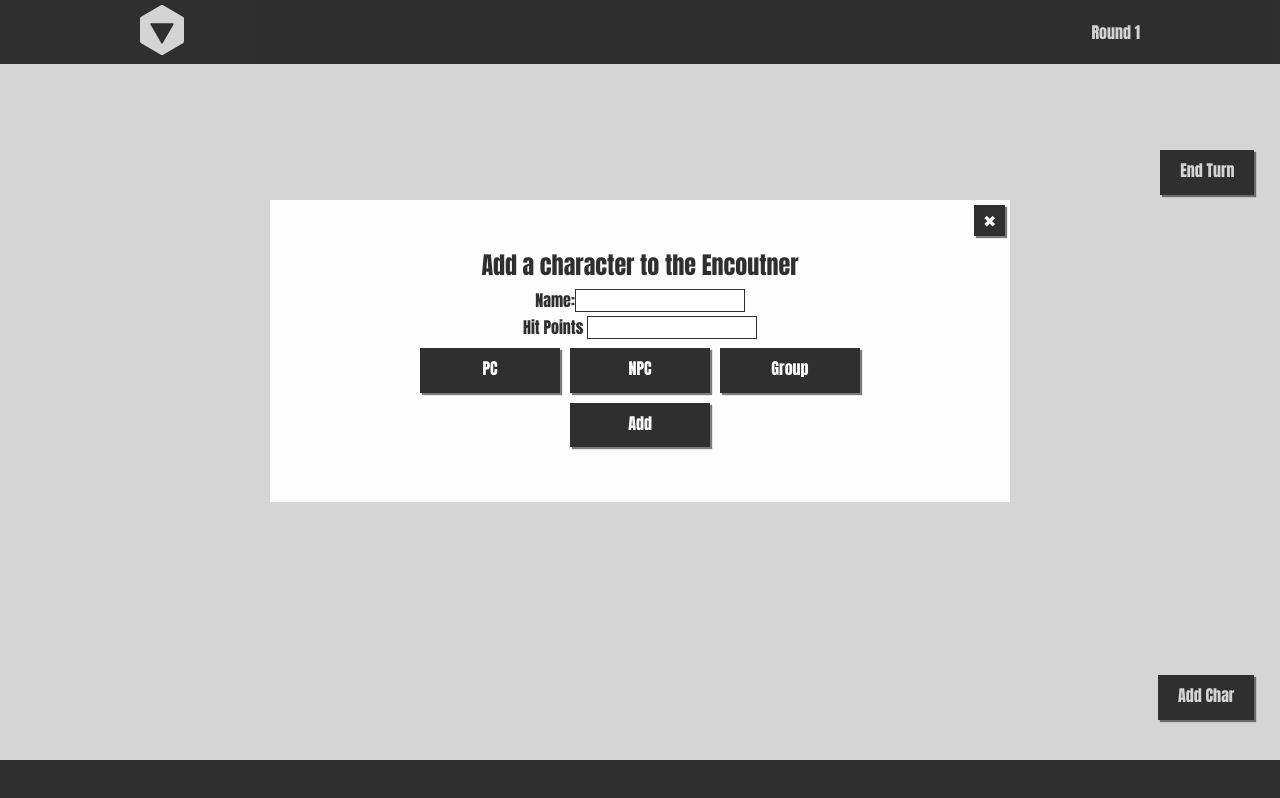
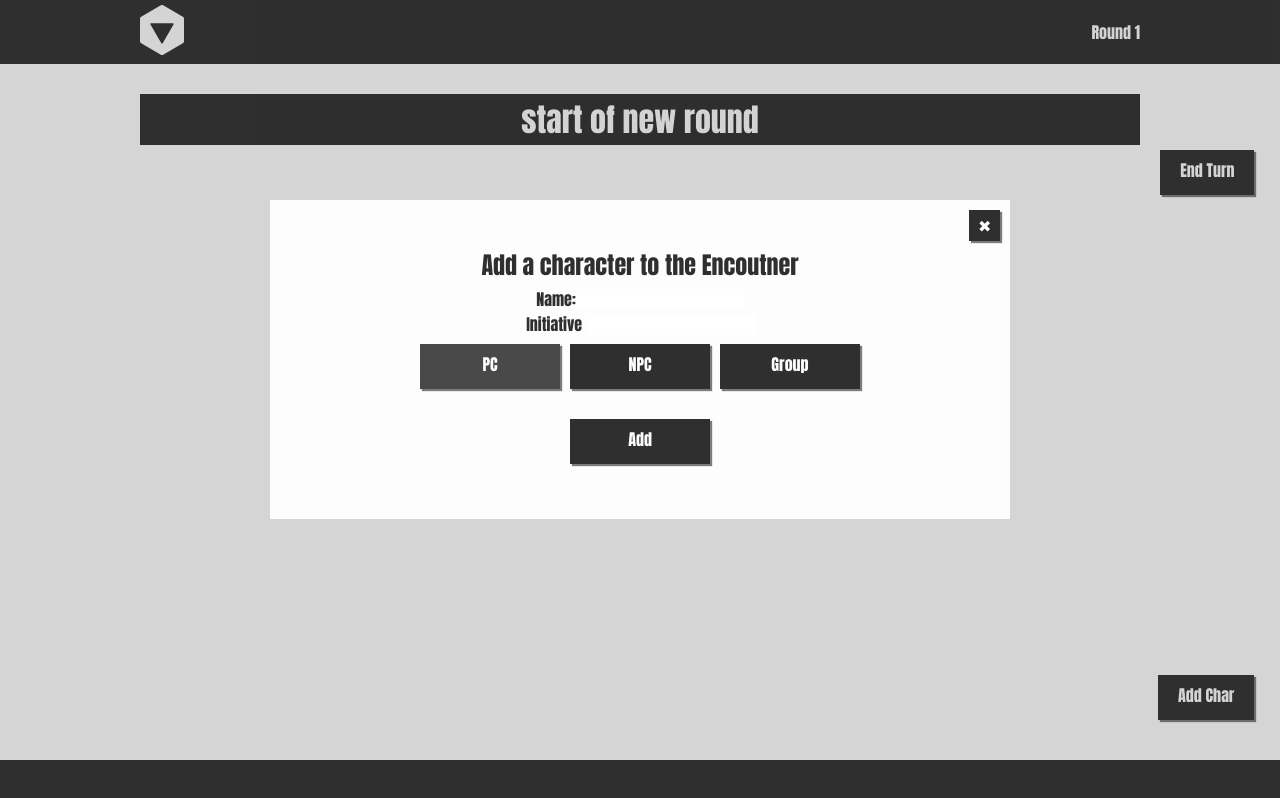
Before and after one commit to patrickwroach/inc, a React app: page / in a window 1280 px wide. Both pictures are taken after a click on the element "Add Char". Built offline with nearby package versions, Linux system fonts and the light colour scheme.

Commit message:
Creating key's based on a chardata prop
Currently setting the key to the init, but just as an example

```diff
--- a/components/Presentational/Encounter.jsx
+++ b/components/Presentational/Encounter.jsx
@@ -7,25 +7,34 @@ export class Encounter extends React.Component {
   constructor(props) {
     super(props);
         this.state={
-                    CharData:[],
+                    CharData:[ {
+                        name:"start of new round",
+                        type:"nonChar",
+                        init:-20,
+                        amount:1}
+                        ],
                     toggleWizard:'inactive',
-                    newName:'',
-                    newType:'',
-                    newHp:0,
+                    newName:'Unnamed',
+                    newType:'PC',
+                    newHp:1,
                     newInit:0,
-                    newAmount:[0],
-                    amountVis:'hidden'
+                    newAmount:1,
+                    amountVis:'hidden',
+                    hpVis:'hidden'
                      };
         this.addHp = this.addHp.bind(this);
         this.minusHp = this.minusHp.bind(this);
         this.addChar = this.addChar.bind(this);
         this.openWizard = this.openWizard.bind(this);
-        this.changeName = this.changeName.bind(this);
-        this.changeType= this.changeType.bind(this);
-        this.changeHp = this.changeHp.bind(this);
-        this.changeAmount= this.changeAmount.bind(this);
+        this.setNewName = this.setNewName.bind(this);
+        this.setNewType= this.setNewType.bind(this);
+        this.setNewHp = this.setNewHp.bind(this);
+        this.setNewInit = this.setNewInit.bind(this);
+        this.setNewAmount= this.setNewAmount.bind(this);
         this.showAmount = this.showAmount.bind(this);
         this.hideAmount = this.hideAmount.bind(this);
+        this.showHp = this.showHp.bind(this);
+        this.hideHp = this.hideHp.bind(this);
 
     }
 
@@ -67,9 +76,17 @@ export class Encounter extends React.Component {
                     amountVis:'hidden'
         })
     }
-    setAmountToOne(){
+    showHp(){
+         this.setState({
+                    hpVis:'displayed'
+        })
+    }
+    hideHp(){
+        this.setState({
+                    hpVis:'hidden'
+        })
+    }
 
-    }
    addChar(){
          var newArray = this.state.CharData.slice();
             newArray.push({
@@ -77,38 +94,44 @@ export class Encounter extends React.Component {
             type:this.state.newType,
             hp:this.state.newHp,
             hpmax:this.state.newHp,
+            init:this.state.newInit,
             amount:this.state.newAmount
 
         });
         this.setState({CharData:newArray,
                        toggleWizard:'inactive',
-                       newName:'',
-                        newType:'',
-                        newHp:0,
+                        newName:'Unnamed',
+                        newType:'PC',
+                        newHp:1,
                         newInit:0,
-                        newAmount:[0]
+                        newAmount:1
                         }
                        );
-
+         document.getElementById("char-wiz-form").reset();
 
    }
 
-    changeName(name) {
+    setNewName(name) {
             this.setState({
             newName: name
         });
      }
-    changeType(type) {
+    setNewInit(init) {
+            this.setState({
+            newInit: init
+        });
+     }
+    setNewType(type) {
             this.setState({
                 newType:type
             });
      }
-     changeHp(hp) {
+    setNewHp(hp) {
             this.setState({
             newHp: hp
         });
      }
-    changeAmount(amount) {
+    setNewAmount(amount) {
        this.setState({
             newAmount:amount
         });
@@ -134,7 +157,7 @@ export class Encounter extends React.Component {
     render() {
 
         const  InitGroups = this.state.CharData.map((CharData, index)=>
-            <li key={index}>
+            <li key={this.state.CharData[index].init }>
                 <InitGroup
                     //char data
                     target={index}
@@ -164,17 +187,21 @@ export class Encounter extends React.Component {
                 onClick={() => this.cycleTurn()}
             />
             <AddChar
-
                 onAddCharClick = {()=> this.addChar()}
                 toggleShowAmount = {()=> this.showAmount()}
                 toggleHideAmount = {()=> this.hideAmount()}
+                toggleShowHp = {()=> this.showHp()}
+                toggleHideHp = {()=> this.hideHp()}
                 amountVis = {this.state.amountVis}
+                hpVis = {this.state.hpVis}
                 toggleWizard = {this.state.toggleWizard}
                 closeWizard={() => this.closeWizard()}
-                onChangeName = {this.changeName}
-                onChangeType = {this.changeType}
-                onChangeHp = {this.changeHp}
-                onChangeAmount = {this.changeAmount}
+                onChangeName = {this.setNewName}
+                onChangeType = {this.setNewType}
+                onChangeHp = {this.setNewHp}
+                onChangeInit = {this.setNewInit}
+                onChangeAmount = {this.setNewAmount}
+                selectedType = {this.state.newType}
             />
         </ul>
         );
--- a/components/Presentational/addChar.jsx
+++ b/components/Presentational/addChar.jsx
@@ -3,15 +3,6 @@ import { Button } from './button.jsx';
 export class AddChar extends React.Component {
      constructor(props) {
     super(props);
-        this.state={
-                        name:"",
-                        type:"",
-                        hp:0,
-                        hpmax:0,
-                        init:0,
-                        amount:2,
-
-                    }
 
         this.handleNewName = this.handleNewName.bind(this);
         this.handleNewPC = this.handleNewPC.bind(this);
@@ -19,6 +10,7 @@ export class AddChar extends React.Component {
         this.handleNewNPC = this.handleNewNPC.bind(this);
         this.handleNewHp= this.handleNewHp.bind(this);
         this.handleNewAmount = this.handleNewAmount.bind(this);
+        this.handleNewInit = this.handleNewInit.bind(this);
 
 
      }
@@ -28,20 +20,35 @@ export class AddChar extends React.Component {
         this.props.onChangeName(name);
     }
 
+    handleNewInit(e) {
+    const init = e.target.value;
+    this.props.onChangeInit(init)
+    }
+
     handleNewPC() {
         const type='PC';
         this.props.onChangeType(type);
         this.props.toggleHideAmount();
+        this.props.toggleHideHp();
+        //Todo -reset here is clumsy
+        document.getElementById("NPC-entries").reset();
+        document.getElementById("Group-entries").reset();
+
     }
     handleNewNPC() {
         const type='NPC';
         this.props.onChangeType(type);
         this.props.toggleHideAmount();
+        this.props.toggleShowHp();
+        //Todo -reset here is clumsy
+        document.getElementById("Group-entries").reset();
+
     }
     handleNewGroup() {
         const type='Group';
         this.props.onChangeType(type);
         this.props.toggleShowAmount();
+        this.props.toggleShowHp();
     }
 
     handleNewHp(e) {
@@ -60,18 +67,25 @@ export class AddChar extends React.Component {
             <div className="choice-container">
             <Button id="closer" text="&#10006;" onClick={() => this.props.closeWizard()} />
                 <h2> Add a character to the Encoutner </h2>
-                <div className="input-container">
+                <form id="char-wiz-form" className="input-container">
                     <h1>{this.props.nameT}</h1>
                     <p>Name:<input onChange={this.handleNewName}  type="text" /></p>
-                    <p>Hit Points <input onChange={this.handleNewHp} type="number" /></p>
-                    <Button text="PC" onClick={() => this.handleNewPC()} />
-                    <Button  text="NPC" onClick={() => this.handleNewNPC()} />
-                    <Button  text="Group" onClick={() => this.handleNewGroup()} />
-                     <p class={this.props.amountVis}>How many? <input onChange={this.handleNewAmount} type="number" min="1"/></p>
-                     <br />
-                    <Button text="Add" onClick={() => this.props.onAddCharClick()} />
+                    <p>Initiative <input onChange={this.handleNewInit} type="number" /></p>
+                </form>
+                <Button addClass={this.props.selectedType +' '+"PCbox"} text="PC" onClick={() =>
+                    this.handleNewPC()} />
+                <Button addClass={this.props.selectedType +' '+"NPCbox"} text="NPC" onClick={() => this.handleNewNPC()} />
+                <Button addClass={this.props.selectedType +' '+"Groupbox"}  text="Group" onClick={() => this.handleNewGroup()} />
+                <form id="NPC-entries">
+                     <p id="hp-entry" className={this.props.hpVis}>Hit Points <input onChange={this.handleNewHp} type="number"  /></p>
+                </form>
+                <form id="Group-entries">
+                     <p id="amount-entry" className={this.props.amountVis}>How many? <input onChange={this.handleNewAmount} type="number"  min="1"/></p>
+                </form>
+                <br />
+                <Button text="Add" onClick={() => this.props.onAddCharClick()} />
 
-                </div>
+
             </div>
         </div>
      )
--- a/components/Presentational/button.jsx
+++ b/components/Presentational/button.jsx
@@ -4,7 +4,7 @@ export class Button extends React.Component {
 
   render() {
       return (
-            <div id={this.props.id} className="button" onClick={this.props.onClick}>
+            <div id={this.props.id} className= {this.props.addClass + " " + "button"} onClick={this.props.onClick}>
                 <p>{this.props.text}</p>
             </div>
       )
--- a/styles/template.css
+++ b/styles/template.css
@@ -324,10 +324,12 @@ p {
   margin: 0 auto;
 }
 .content-container#init-container .character.NPC .group-name-bar,
-.content-container#init-container .character.PC .group-name-bar {
+.content-container#init-container .character.PC .group-name-bar,
+.content-container#init-container .character.nonChar .group-name-bar {
   display: none;
 }
-.content-container#init-container .character.PC .hp-count {
+.content-container#init-container .character.PC .hp-count,
+.content-container#init-container .character.nonChar .hp-count {
   display: none;
 }
 .content-container#init-container .character.Group .char-bar {
@@ -369,6 +371,29 @@ p {
 .content-container#init-container .character.Group.active .char-bar {
   display: table;
 }
+.content-container#init-container .character.nonChar {
+  min-height: 0;
+  padding: 5px 0;
+  margin: 5px 0;
+  width: 100%;
+  display: table;
+  border-top: none;
+  border-bottom: none;
+  background: #2f2f2f;
+}
+.content-container#init-container .character.nonChar .char-name,
+.content-container#init-container .character.nonChar .group-name-bar,
+.content-container#init-container .character.nonChar .char-bar {
+  width: 100%;
+  min-height: 0;
+  text-align: center;
+}
+.content-container#init-container .character.nonChar .char-name h1,
+.content-container#init-container .character.nonChar .group-name-bar h1,
+.content-container#init-container .character.nonChar .char-bar h1 {
+  color: #fdfdfd;
+  margin: 0;
+}
 #add-char-wizard {
   position: fixed;
   text-align: center;
@@ -386,14 +411,25 @@ p {
   width: 50%;
   background: #fdfdfd;
 }
-#add-char-wizard .choice-container input {
-  border: 1px solid #2f2f2f;
-}
 #add-char-wizard .choice-container .displayed {
   display: block;
 }
 #add-char-wizard .choice-container .hidden {
   display: none;
+}
+#add-char-wizard .choice-container .button {
+  display: inline-block;
+  margin: 5px;
+  width: 100px;
+}
+#add-char-wizard .choice-container .button.PCbox.PC {
+  background: #494949;
+}
+#add-char-wizard .choice-container .button.NPCbox.NPC {
+  background: #494949;
+}
+#add-char-wizard .choice-container .button.Groupbox.Group {
+  background: #494949;
 }
 #add-char-wizard .choice-container #closer {
   position: absolute;
@@ -402,19 +438,11 @@ p {
   text-align: center;
   display: inline-block;
   padding: 5px;
+  width: 20.67px;
 }
 #add-char-wizard .choice-container #closer p {
   margin: 0;
   width: 20.67px;
-}
-#add-char-wizard .choice-container .input-container {
-  width: 100%;
-  text-align: center;
-}
-#add-char-wizard .choice-container .input-container .button {
-  display: inline-block;
-  margin: 5px;
-  width: 100px;
 }
 #add-char-wizard.inactive {
   display: none;
--- a/styles/template.less
+++ b/styles/template.less
@@ -386,13 +386,14 @@ p {
     }
 
     &.NPC,
-    &.PC {
+    &.PC,
+    &.nonChar {
       .group-name-bar {
         display: none;
       }
     }
 
-    &.PC {
+    &.PC, &.nonChar {
       .hp-count {
         display: none;
       }
@@ -463,6 +464,25 @@ p {
       }
 
     }
+    &.nonChar{
+    min-height: 0;
+    padding: 5px 0;
+    margin: 5px 0;
+    width: 100%;
+    display: table;
+    border-top: none;
+    border-bottom: none;
+    background: @dark;
+     .char-name, .group-name-bar, .char-bar{
+       width:100%;
+       min-height: 0;
+       text-align:center;
+       h1{
+         color:@light;
+         margin:0;
+        }
+     }
+    }
   }
 
 }
@@ -484,22 +504,42 @@ p {
     width: 50%;
     background: #fdfdfd;
 
-    input[type=*]{
-       border:1px solid @dark;
-    }
+
     .displayed{
       display:block;
     }
     .hidden{
       display:none;
     }
-    #closer {
+
+     .button {
+        display: inline-block;
+        margin: 5px;
+        width: 100px;
+        &.PCbox{
+          &.PC{
+              background: lighten(@dark, 10%);
+          }
+        }
+        &.NPCbox{
+          &.NPC{
+              background: lighten(@dark, 10%);
+          }
+        }
+        &.Groupbox{
+          &.Group{
+              background: lighten(@dark, 10%);
+          }
+        }
+      }
+      #closer {
       position: absolute;
       top: 5px;
       right: 5px;
       text-align: center;
       display: inline-block;
       padding: 5px;
+      width: 20.67px;
 
       p {
         margin: 0;
@@ -507,18 +547,6 @@ p {
       }
     }
 
-    .input-container {
-
-      width: 100%;
-
-      text-align: center;
-
-      .button {
-        display: inline-block;
-        margin: 5px;
-        width: 100px;
-      }
-    }
   }
 
   &.inactive {
```
